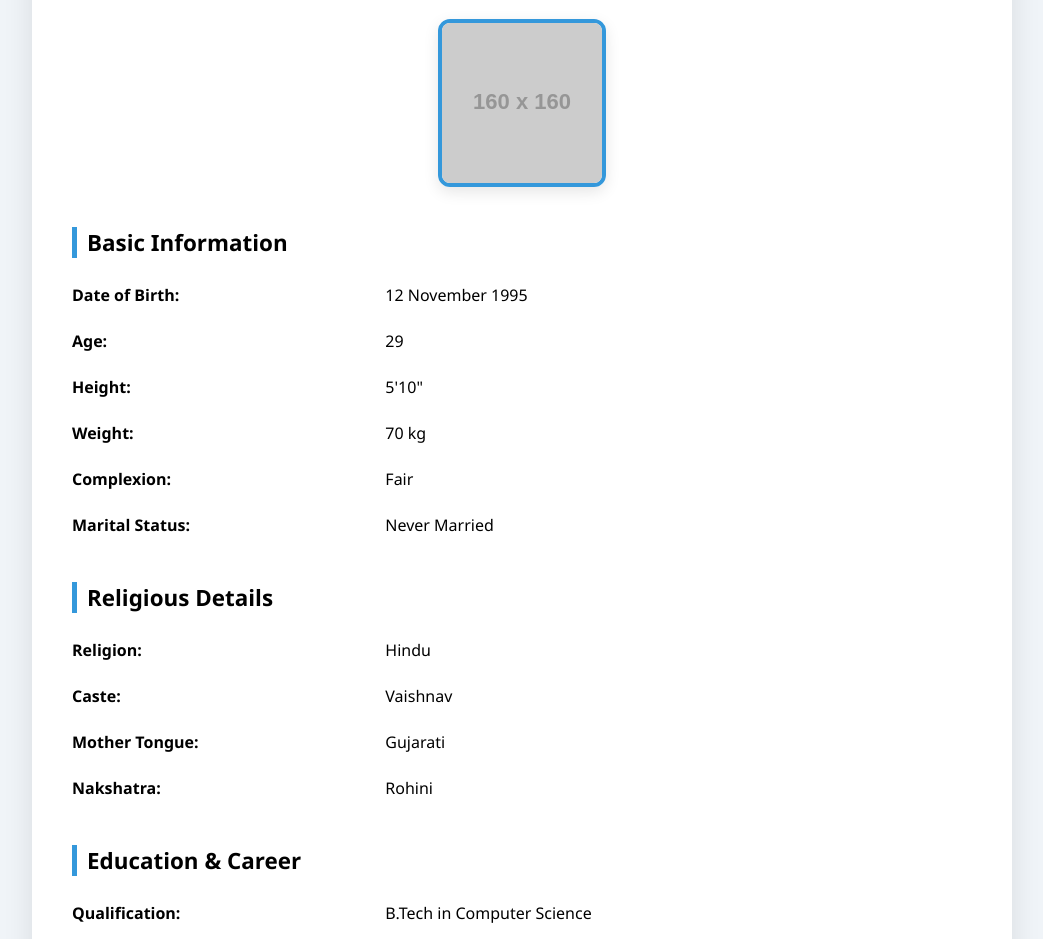
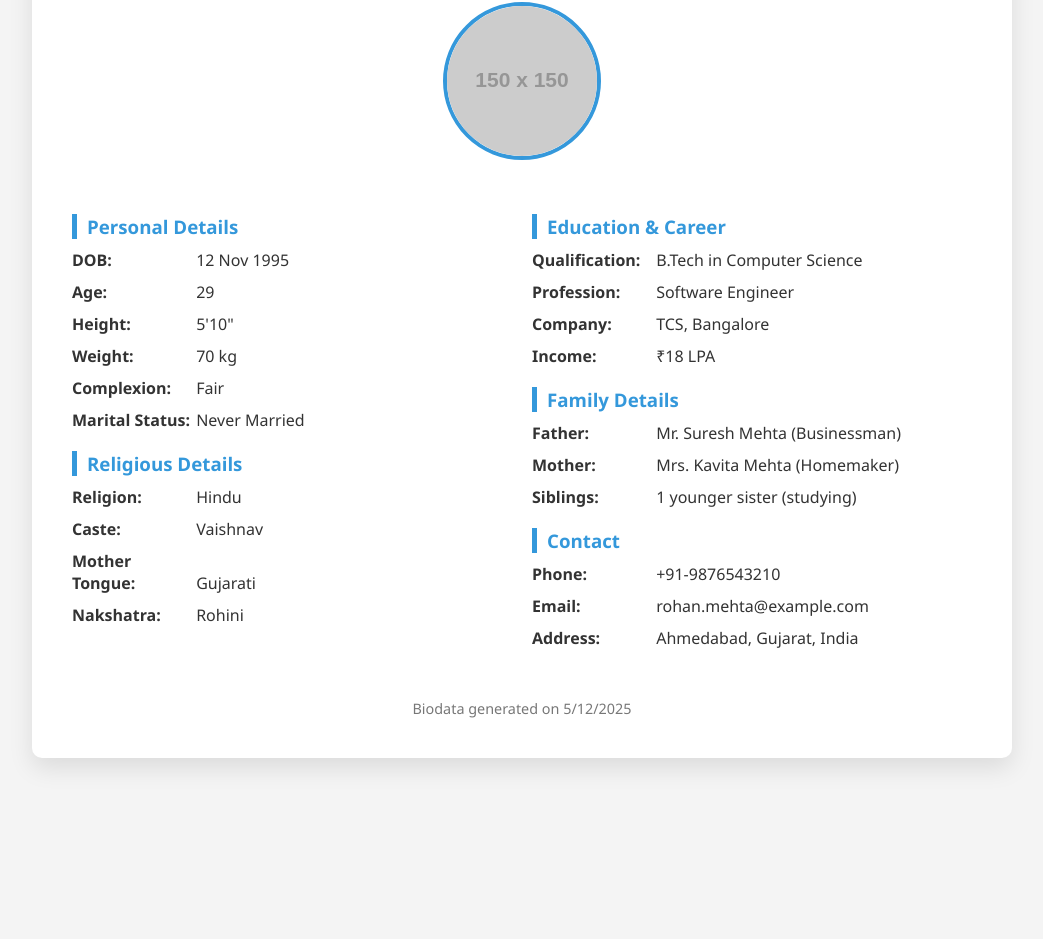
Before and after one commit to Gaurav23-star/Gaurav23-star.github.io, a plain HTML site: page bio.html in a window 1280 px wide. Shown: the part 227-1166 px from the top of the page, without its empty margins (118-1161 px from the left). After the commit the page ends 1035 px from the top, so only its background shows below. Drawn offline with Linux system fonts and the light colour scheme; placeholder pictures from the web are drawn by us.

Commit message:
Update bio.html

```diff
--- a/bio.html
+++ b/bio.html
@@ -3,73 +3,76 @@
 <head>
   <meta charset="UTF-8" />
   <meta name="viewport" content="width=device-width, initial-scale=1.0"/>
-  <title>Matrimonial Biodata - Rohan Mehta</title>
+  <title>Rohan Mehta - Matrimonial Biodata</title>
   <style>
     body {
+      margin: 0;
       font-family: 'Segoe UI', sans-serif;
-      background: #f0f4f8;
-      margin: 0;
-      padding: 0;
+      background: #f4f4f4;
+      color: #333;
     }
     .container {
       max-width: 900px;
       margin: 50px auto;
-      background: #ffffff;
-      border-radius: 16px;
+      background: #fff;
       padding: 40px;
-      box-shadow: 0 10px 30px rgba(0,0,0,0.1);
+      border-radius: 10px;
+      box-shadow: 0 10px 25px rgba(0,0,0,0.1);
+      animation: fadeIn 1s ease-in-out;
     }
-    h1 {
+    @keyframes fadeIn {
+      from {opacity: 0; transform: translateY(20px);}
+      to {opacity: 1; transform: translateY(0);}
+    }
+    h1, h2 {
       text-align: center;
-      font-size: 2.5em;
-      margin-bottom: 5px;
       color: #2c3e50;
     }
-    h3 {
+    .photo {
       text-align: center;
       margin-bottom: 30px;
-      color: #666;
-      font-weight: normal;
     }
-    .photo {
+    .photo img {
+      width: 150px;
+      height: 150px;
+      border-radius: 50%;
+      border: 4px solid #3498db;
+      object-fit: cover;
+    }
+    .details {
       display: flex;
-      justify-content: center;
+      flex-wrap: wrap;
+      gap: 20px;
+    }
+    .column {
+      flex: 1;
+      min-width: 250px;
+    }
+    .section {
       margin-bottom: 20px;
     }
-    .photo img {
-      width: 160px;
-      height: 160px;
-      object-fit: cover;
-      border-radius: 12px;
-      border: 4px solid #3498db;
-      box-shadow: 0 5px 15px rgba(0,0,0,0.1);
-    }
-    section {
-      margin-top: 40px;
-    }
-    section h2 {
-      font-size: 1.4em;
+    .section h3 {
       border-left: 5px solid #3498db;
       padding-left: 10px;
-      margin-bottom: 20px;
+      margin-bottom: 10px;
+      color: #3498db;
     }
-    .grid {
-      display: grid;
-      grid-template-columns: 1fr 2fr;
-      gap: 12px 20px;
+    .info {
+      margin-bottom: 10px;
     }
-    .grid div {
-      padding: 6px 0;
+    .info strong {
+      display: inline-block;
+      width: 120px;
     }
     .footer {
       text-align: center;
-      margin-top: 40px;
+      margin-top: 30px;
       font-size: 0.9em;
       color: #777;
     }
     @media (max-width: 600px) {
-      .grid {
-        grid-template-columns: 1fr;
+      .details {
+        flex-direction: column;
       }
     }
   </style>
@@ -77,67 +80,55 @@
 <body>
   <div class="container">
     <h1>Rohan Mehta</h1>
-    <h3>Matrimonial Biodata</h3>
-
+    <h2>Matrimonial Biodata</h2>
     <div class="photo">
-      <img src="https://via.placeholder.com/160" alt="Rohan Mehta">
+      <img src="https://via.placeholder.com/150" alt="Rohan Mehta">
     </div>
-
-    <section>
-      <h2>Basic Information</h2>
-      <div class="grid">
-        <div><strong>Date of Birth:</strong></div><div>12 November 1995</div>
-        <div><strong>Age:</strong></div><div>29</div>
-        <div><strong>Height:</strong></div><div>5'10"</div>
-        <div><strong>Weight:</strong></div><div>70 kg</div>
-        <div><strong>Complexion:</strong></div><div>Fair</div>
-        <div><strong>Marital Status:</strong></div><div>Never Married</div>
+    <div class="details">
+      <div class="column">
+        <div class="section">
+          <h3>Personal Details</h3>
+          <div class="info"><strong>DOB:</strong> 12 Nov 1995</div>
+          <div class="info"><strong>Age:</strong> 29</div>
+          <div class="info"><strong>Height:</strong> 5'10"</div>
+          <div class="info"><strong>Weight:</strong> 70 kg</div>
+          <div class="info"><strong>Complexion:</strong> Fair</div>
+          <div class="info"><strong>Marital Status:</strong> Never Married</div>
+        </div>
+        <div class="section">
+          <h3>Religious Details</h3>
+          <div class="info"><strong>Religion:</strong> Hindu</div>
+          <div class="info"><strong>Caste:</strong> Vaishnav</div>
+          <div class="info"><strong>Mother Tongue:</strong> Gujarati</div>
+          <div class="info"><strong>Nakshatra:</strong> Rohini</div>
+        </div>
       </div>
-    </section>
-
-    <section>
-      <h2>Religious Details</h2>
-      <div class="grid">
-        <div><strong>Religion:</strong></div><div>Hindu</div>
-        <div><strong>Caste:</strong></div><div>Vaishnav</div>
-        <div><strong>Mother Tongue:</strong></div><div>Gujarati</div>
-        <div><strong>Nakshatra:</strong></div><div>Rohini</div>
+      <div class="column">
+        <div class="section">
+          <h3>Education & Career</h3>
+          <div class="info"><strong>Qualification:</strong> B.Tech in Computer Science</div>
+          <div class="info"><strong>Profession:</strong> Software Engineer</div>
+          <div class="info"><strong>Company:</strong> TCS, Bangalore</div>
+          <div class="info"><strong>Income:</strong> ₹18 LPA</div>
+        </div>
+        <div class="section">
+          <h3>Family Details</h3>
+          <div class="info"><strong>Father:</strong> Mr. Suresh Mehta (Businessman)</div>
+          <div class="info"><strong>Mother:</strong> Mrs. Kavita Mehta (Homemaker)</div>
+          <div class="info"><strong>Siblings:</strong> 1 younger sister (studying)</div>
+        </div>
+        <div class="section">
+          <h3>Contact</h3>
+          <div class="info"><strong>Phone:</strong> +91-9876543210</div>
+          <div class="info"><strong>Email:</strong> rohan.mehta@example.com</div>
+          <div class="info"><strong>Address:</strong> Ahmedabad, Gujarat, India</div>
+        </div>
       </div>
-    </section>
-
-    <section>
-      <h2>Education & Career</h2>
-      <div class="grid">
-        <div><strong>Qualification:</strong></div><div>B.Tech in Computer Science</div>
-        <div><strong>Profession:</strong></div><div>Software Engineer</div>
-        <div><strong>Company:</strong></div><div>TCS, Bangalore</div>
-        <div><strong>Income:</strong></div><div>₹18 LPA</div>
-      </div>
-    </section>
-
-    <section>
-      <h2>Family Details</h2>
-      <div class="grid">
-        <div><strong>Father:</strong></div><div>Mr. Suresh Mehta (Businessman)</div>
-        <div><strong>Mother:</strong></div><div>Mrs. Kavita Mehta (Homemaker)</div>
-        <div><strong>Siblings:</strong></div><div>1 younger sister (studying)</div>
-      </div>
-    </section>
-
-    <section>
-      <h2>Contact</h2>
-      <div class="grid">
-        <div><strong>Phone:</strong></div><div>+91-9876543210</div>
-        <div><strong>Email:</strong></div><div>rohan.mehta@example.com</div>
-        <div><strong>Address:</strong></div><div>Ahmedabad, Gujarat, India</div>
-      </div>
-    </section>
-
+    </div>
     <div class="footer">
       Biodata generated on <span id="date"></span>
     </div>
   </div>
-
   <script>
     document.getElementById("date").textContent = new Date().toLocaleDateString();
   </script>
```
